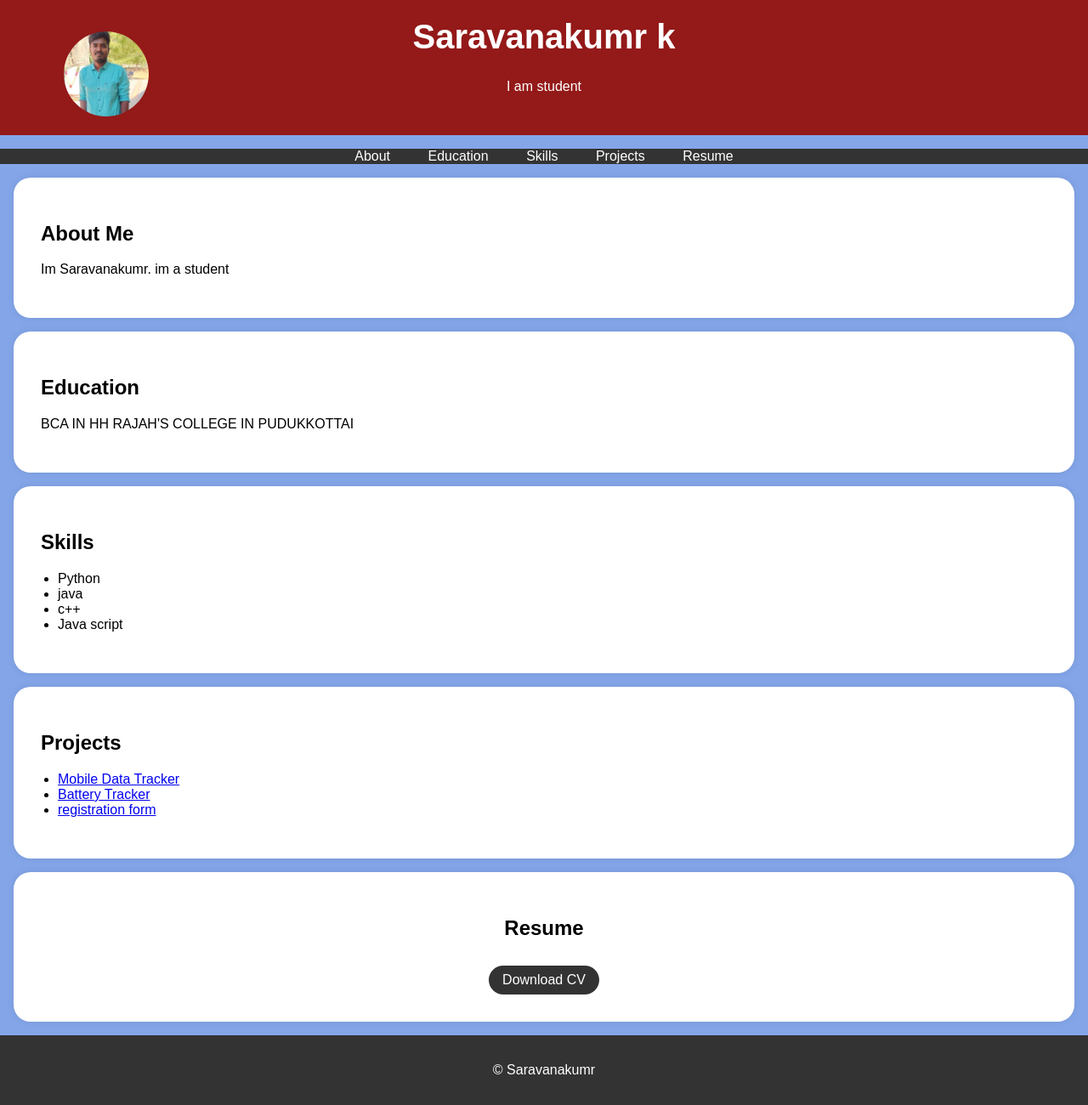
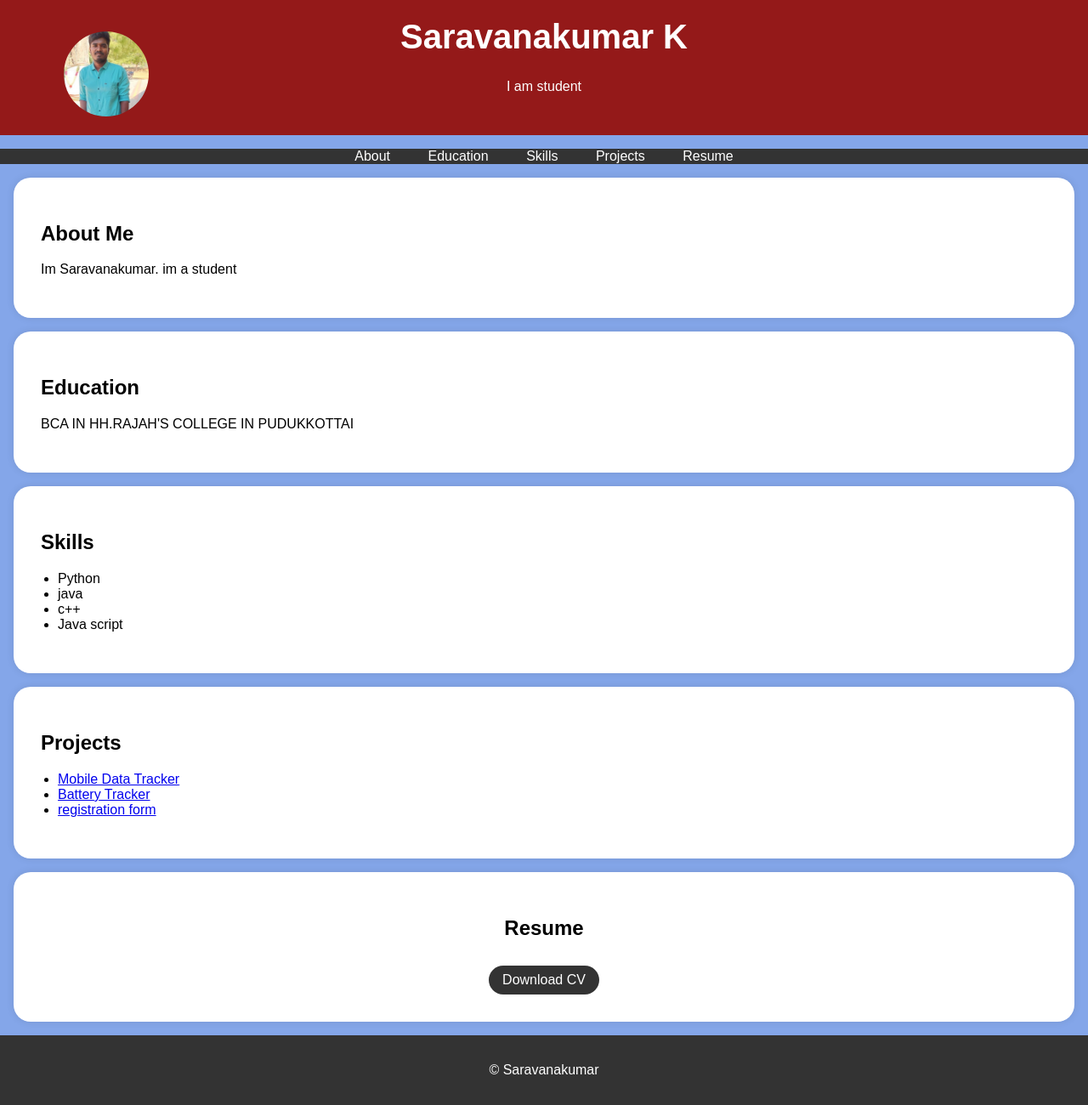
Before and after one commit to saravana239/SK7, a plain HTML site: page index.html in a window 1280 px wide. Shown: the part 38-1338 px from the top of the page at 85% size. Drawn offline with Linux system fonts and the light colour scheme.

Commit message:
Add files via upload

```diff
--- a/index.html
+++ b/index.html
@@ -106,7 +106,7 @@
             <!-- Add your profile picture here -->
             <img src="image/WhatsApp Image 2025-03-16 at 20.31.01_b9468132.jpg" alt="Your Profil Picture"
                 class="profile-picture">
-            <h1>Saravanakumr k</h1>
+            <h1>Saravanakumar K</h1>
             <p>I am student</p>
         </div>
     </header>
@@ -125,7 +125,7 @@
     <section id="about">
         <div class="section-content">
             <h2>About Me</h2>
-            <p>Im Saravanakumr. <b></b>im a student</p>
+            <p>Im Saravanakumar. <b></b>im a student</p>
 
         </div>
     </section>
@@ -133,7 +133,7 @@
     <section id="education">
         <div class="section-content">
             <h2>Education</h2>
-            <p>BCA IN HH RAJAH'S COLLEGE IN PUDUKKOTTAI </p>
+            <p>BCA IN HH.RAJAH'S COLLEGE IN PUDUKKOTTAI </p>
 
 
         </div>
@@ -168,14 +168,14 @@
         <div class="section-content">
             <center>
                 <h2>Resume</h2>
-                <a href="file.pdf" target="_blank" class="download-button">Download CV</a>
+                <a href="c:\Users\Admin\AppData\Local\Packages\5319275A.WhatsAppDesktop_cv1g1gvanyjgm\TempState\D282EF263719AB842E05382DC235F69E\WhatsApp Image 2025-03-17 at 21.58.20_e5d78fd3.jpg"target="_blank" class="download-button">Download CV</a>
             </center>
         </div>
 
     </section>
 
     <footer>
-        <p>&copy; Saravanakumr</p>
+        <p>&copy; Saravanakumar</p>
     </footer>
 
     <script>
```
Also changed, not shown: WhatsApp Image 2025-03-17 at 21.58.19_9728de23.jpg (added).
